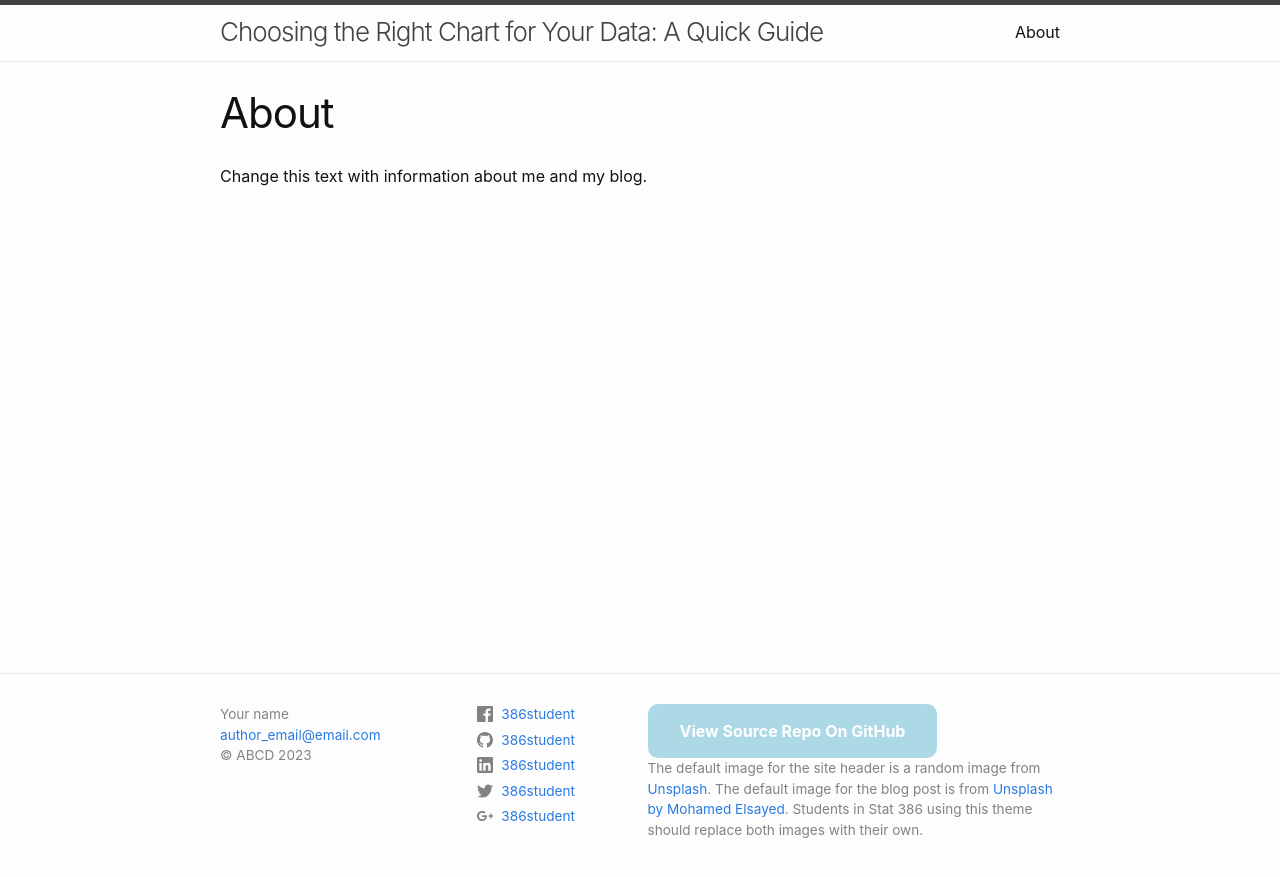
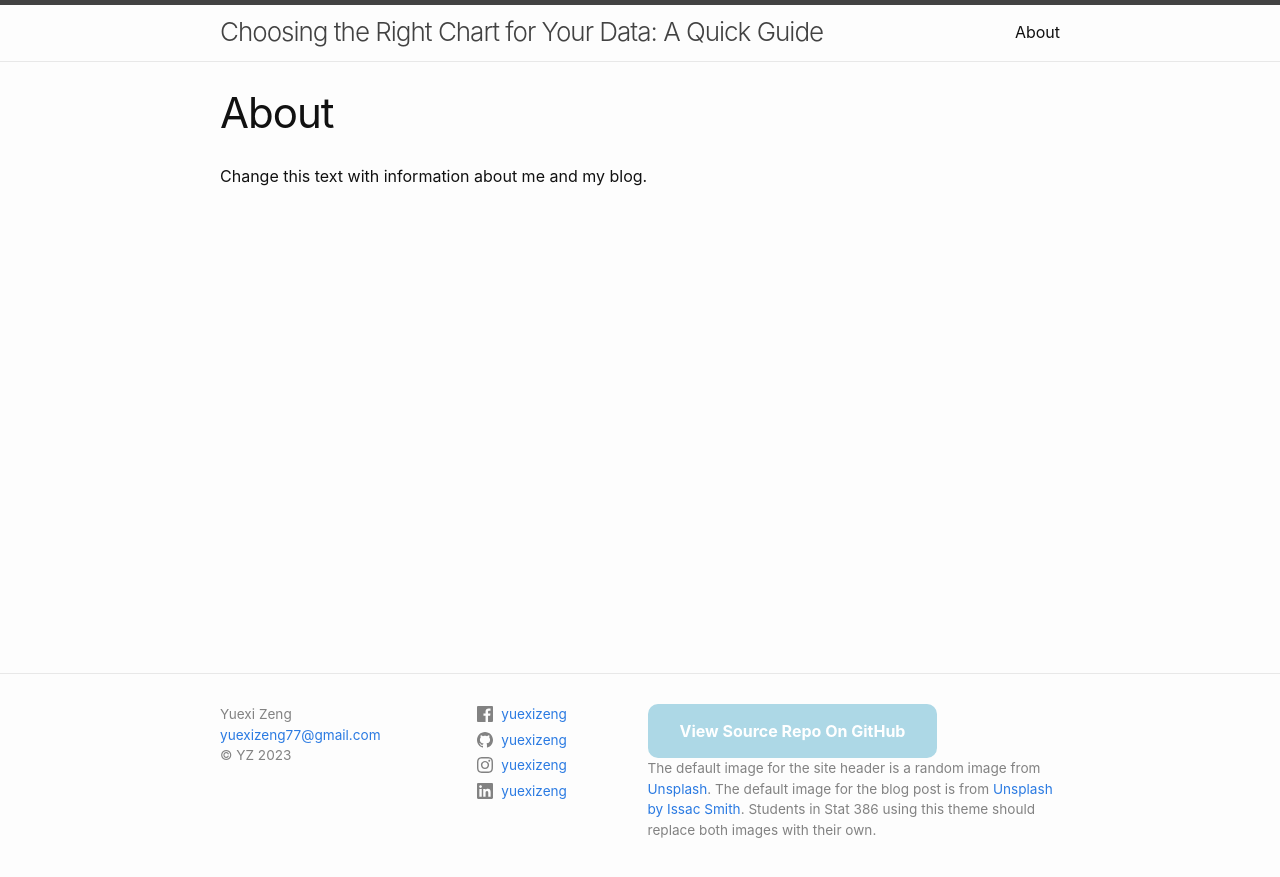
Before and after one commit to zyuexi2/yuexizeng.github.io, a Jekyll site: the page built from about.markdown, in a window 1280 px wide. Shown: the top 877 px of the page. Built offline with Jekyll 4.4.1, drawn with Linux system fonts in a browser that asks for light colours.

Commit message:
Update _config.yml

```diff
--- a/_config.yml
+++ b/_config.yml
@@ -19,32 +19,32 @@
 # in the templates via {{ site.myvariable }}.
 
 title: "Choosing the Right Chart for Your Data: A Quick Guide"
-email: author_email@email.com
-description: "Change the description so that it describes your blog"
-baseurl: "/stat386-blog-theme" # the name of the repository
-url: "https://esnt.github.io" #  change this to "https://<your-github-username>.github.io"
-image: https://source.unsplash.com/random
-author: Your name
-copyright: ABCD # Your initials or what you want the copyright to be.  Leave empty for no copyright
+email: yuexizeng77@gmail.com
+description: "This a brief overview of common chart types and when to use them.  This would be a quick reference for studentsto select appropriate charts for their data without diving into advanced techniques."
+baseurl: "/yuexizeng.github.io" # the name of the repository
+url: "https://zyuexi2.github.io/yuexizeng.github.io/" #  change this to "https://<your-github-username>.github.io"
+image: https://unsplash.com/photos/6EnTPvPPL6I
+author: Yuexi Zeng
+copyright: YZ # Your initials or what you want the copyright to be.  Leave empty for no copyright
 footer_description: 'The default image for the site header is a random image from
-        <a href="https://source.unsplash.com/random" target="_blank"> Unsplash</a>.
+        <a href="https://unsplash.com/photos/6EnTPvPPL6I" target="_blank"> Unsplash</a>.
         The default image for the blog post is from
         <a href="https://unsplash.com/photos/DWpR-BpKlw0?utm_source=unsplash&utm_medium=referral&utm_content=creditShareLink" target="_blank"
-        >Unsplash by Mohamed Elsayed</a>. Students in Stat 386 using this theme should replace both images
+        >Unsplash by Issac Smith</a>. Students in Stat 386 using this theme should replace both images
         with their own.'
 
 
 # Social media users names.  Leave fields blank that you don't want displayed
-twitter_username: 386student
-github_username:  386student
-linkedin_username: 386student
+twitter_username:
+github_username:  yuexizeng
+linkedin_username: yuexizeng
 dribbble_username:
-facebook_username: 386student
+facebook_username: yuexizeng
 flickr_username:
-instagram_username:
+instagram_username: yuexizeng
 pinterest_username:
 youtube_username:
-googleplus_username: 386student
+googleplus_username:
 
 plugins:
   - jekyll-feed
```
